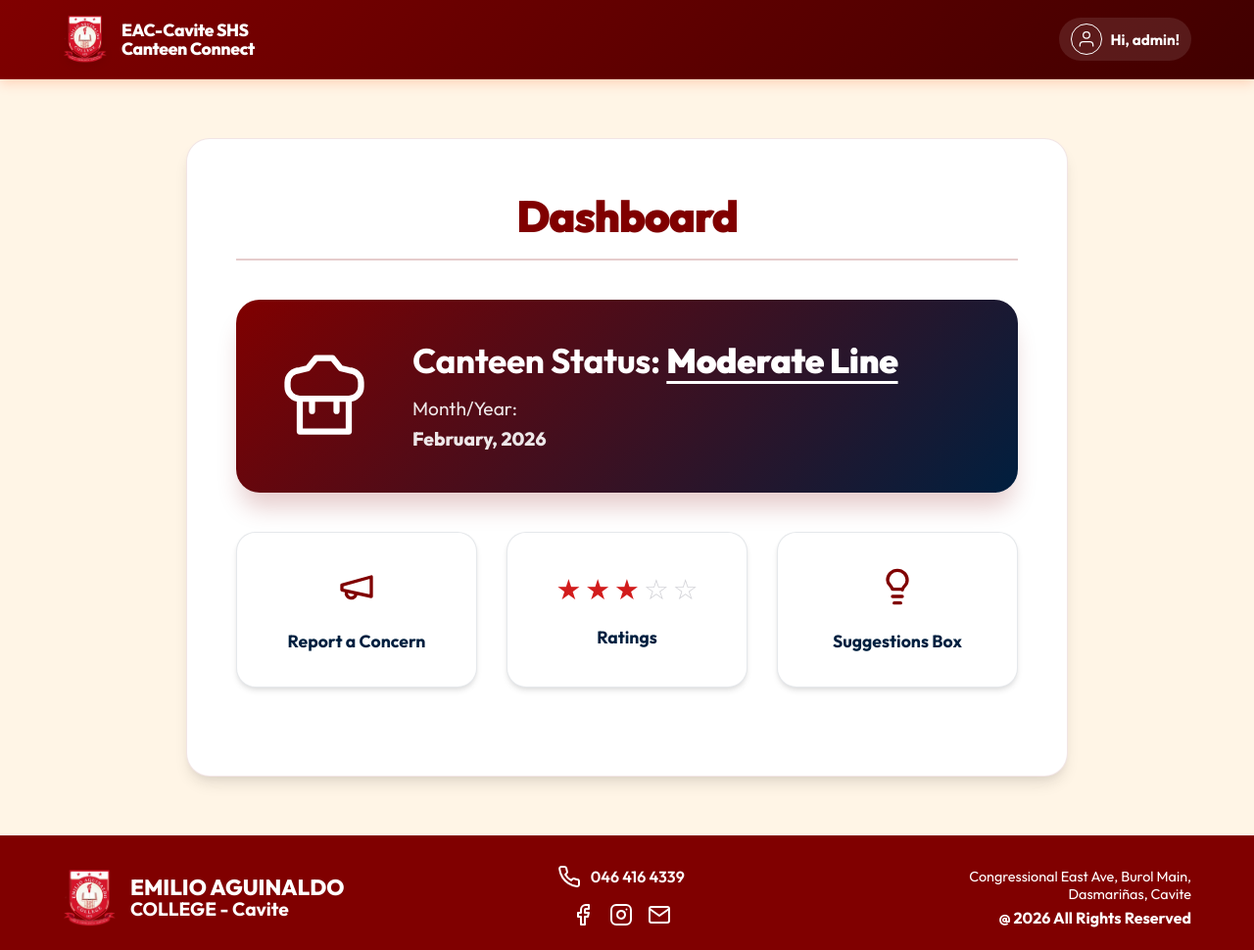
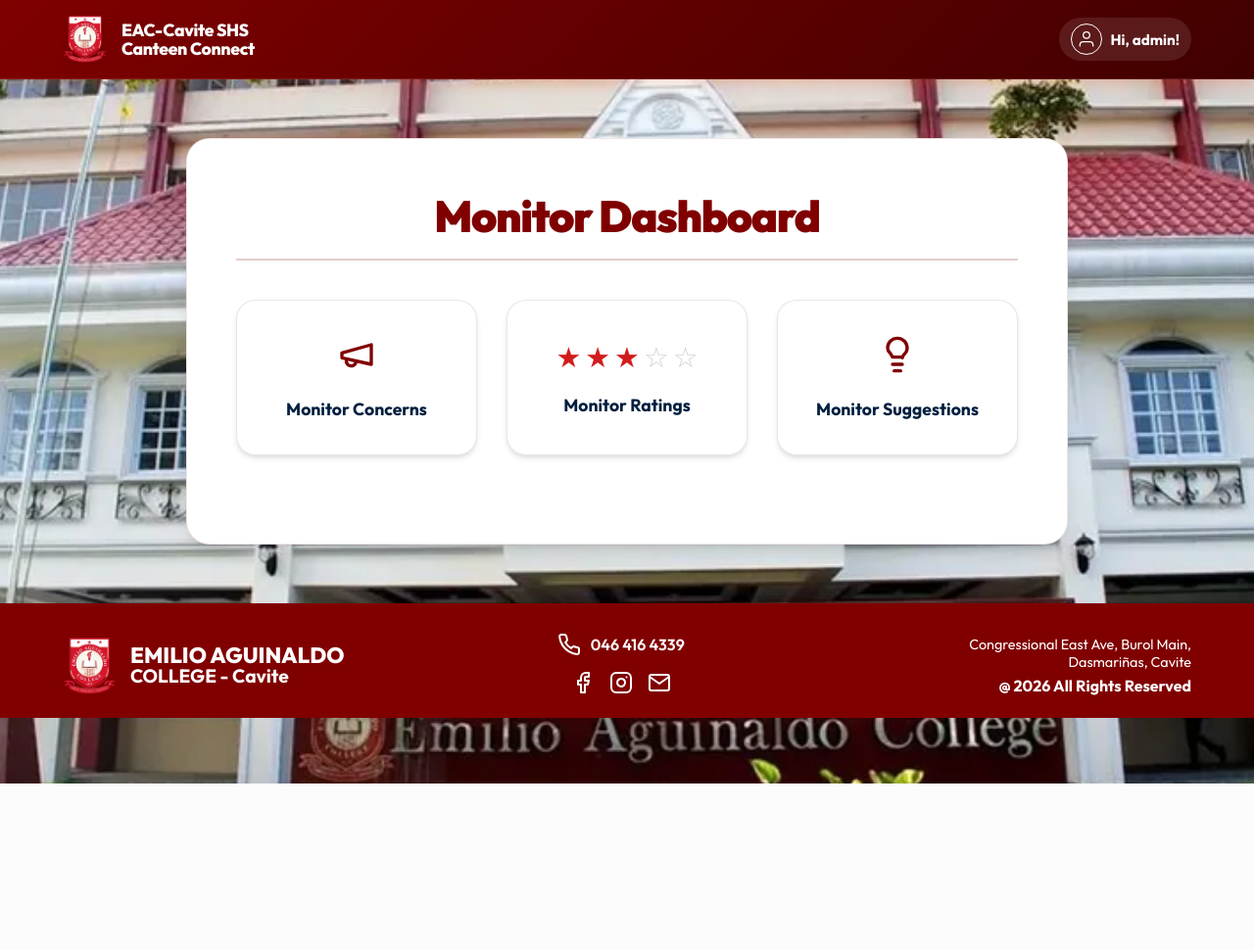
Before and after one commit to RINKASHIME18/EAC_Canteen_Connect, a Django app: page / in a window 1280 px wide. Shown: the whole page at 98% size. After the commit the page ends 800 px from the top, so only its background shows below. Run offline with Django 5.2, Linux system fonts and the light colour scheme; a user stored in the database is signed in.

Commit message:
Separate Admin and Student roles, implement filtered feeds, and add background image

```diff
--- a/canteen/static/canteen/css/base.css
+++ b/canteen/static/canteen/css/base.css
@@ -23,7 +23,11 @@
   margin: 0;
   padding: 0;
   font-family: "Outfit", sans-serif;
-  background-color: var(--bg);
+  background-image: url('../images/Body.png');
+  background-size: cover;
+  background-position: center;
+  background-attachment: fixed;
+  background-repeat: no-repeat;
   color: var(--text-main);
   min-height: 100vh;
   -webkit-font-smoothing: antialiased;
--- /dev/null
+++ b/canteen/templates/canteen/admin_dashboard.html
@@ -0,0 +1,36 @@
+{% extends 'canteen/base.html' %}
+{% load static %}
+
+{% block extra_css %}
+    <link rel="stylesheet" href="{% static 'canteen/css/home.css' %}">
+{% endblock %}
+
+{% block content %}
+<div class="dashboard-wrap">
+    <h1 class="dashboard-title">Monitor Dashboard</h1>
+    <hr class="dashboard-divider">
+
+    <div class="action-grid">
+        <a href="{% url 'admin_concerns' %}" class="action-card">
+            <div class="card-icon">
+                <svg width="40" height="40" viewBox="0 0 24 24" fill="none" stroke="currentColor" stroke-width="2" stroke-linecap="round" stroke-linejoin="round"><path d="m3 11 18-5v12L3 14v-3z"></path><path d="M11.6 16.8 a3 3 0 1 1-5.8-1.6"></path></svg>
+            </div>
+            <h3>Monitor Concerns</h3>
+        </a>
+
+        <a href="{% url 'admin_ratings' %}" class="action-card">
+            <div class="card-icon star-group">
+                <span class="star-filled">★</span><span class="star-filled">★</span><span class="star-filled">★</span><span class="star-empty">☆</span><span class="star-empty">☆</span>
+            </div>
+            <h3>Monitor Ratings</h3>
+        </a>
+
+        <a href="{% url 'admin_suggestions' %}" class="action-card">
+            <div class="card-icon">
+                <svg width="40" height="40" viewBox="0 0 24 24" fill="none" stroke="currentColor" stroke-width="2" stroke-linecap="round" stroke-linejoin="round"><path d="M15 14c.2-1 .7-1.7 1.5-2.5 1-.9 1.5-2.2 1.5-3.5A6 6 0 0 0 6 8c0 1 .5 2.2 1.5 3.1.7.9 1.2 1.7 1.5 2.5h6Z"></path><path d="M9 18h6"></path><path d="M10 22h4"></path></svg>
+            </div>
+            <h3>Monitor Suggestions</h3>
+        </a>
+    </div>
+</div>
+{% endblock %}
--- a/canteen/templates/canteen/home.html
+++ b/canteen/templates/canteen/student_dashboard.html
@@ -7,7 +7,7 @@
 
 {% block content %}
     <div class="dashboard-wrap">
-        <h1 class="dashboard-title">Dashboard</h1>
+        <h1 class="dashboard-title">Student Dashboard</h1>
         <hr class="dashboard-divider">
 
         <div class="status-card">
@@ -42,6 +42,5 @@
                 <h3>Suggestions Box</h3>
             </a>
         </div>
-
     </div>
 {% endblock %}
--- a/canteen/urls.py
+++ b/canteen/urls.py
@@ -1,7 +1,8 @@
 from django.urls import path
 from .views import (
     home, login_view, register_view, logout_view,
-    report_concern, report_history, rate_view, suggestion_view, activity_feed, mark_activity_read
+    report_concern, report_history, rate_view, suggestion_view, activity_feed, mark_activity_read,
+    admin_concerns, admin_ratings, admin_suggestions
 )
 
 urlpatterns = [
@@ -11,6 +12,9 @@
     path('suggest/', suggestion_view, name='suggestion_view'),
     path('history/', report_history, name='report_history'),
     path('activity/', activity_feed, name='activity_feed'),
+    path('monitor/concerns/', admin_concerns, name='admin_concerns'),
+    path('monitor/ratings/', admin_ratings, name='admin_ratings'),
+    path('monitor/suggestions/', admin_suggestions, name='admin_suggestions'),
     path('activity/read/<str:activity_type>/<int:activity_id>/', mark_activity_read, name='mark_activity_read'),
     path('login/', login_view, name='login'),
     path('register/', register_view, name='register'),
--- a/canteen/views.py
+++ b/canteen/views.py
@@ -6,16 +6,7 @@
 from .utils import contains_profanity
 from django.contrib.auth.decorators import login_required
 
-@login_required
-def home(request):
-    return render(request, 'canteen/home.html')
-
-@login_required
-def activity_feed(request):
-    if not request.user.is_staff:
-        messages.error(request, "Access denied. Admins only.")
-        return redirect('home')
-
+def get_activities():
     activities = []
     reports = list(Report.objects.order_by('-created_at')[:20])
     ratings = list(Rating.objects.order_by('-created_at')[:20])
@@ -59,9 +50,80 @@
         })
 
     activities.sort(key=lambda x: x['created_at'], reverse=True)
-    activities = activities[:50]  # Show more on the dedicated page
+    return activities[:50]
 
-    return render(request, 'canteen/activity_feed.html', {'activities': activities})
+@login_required
+def home(request):
+    if request.user.is_staff:
+        return render(request, 'canteen/admin_dashboard.html')
+    return render(request, 'canteen/student_dashboard.html')
+
+@login_required
+def admin_concerns(request):
+    if not request.user.is_staff:
+        return redirect('home')
+
+    activities = []
+    reports = Report.objects.order_by('-created_at')[:50]
+    for r in reports:
+        activities.append({
+            'id': r.id,
+            'type': 'Concern',
+            'user': 'Anonymous' if r.is_anonymous else r.user.username,
+            'content': f"For {r.stall}: {r.concern_text[:100]}" + ('...' if len(r.concern_text) > 100 else ''),
+            'full_content': f"Concern for {r.stall}:\n\n{r.concern_text}",
+            'is_read': r.is_read,
+            'created_at': r.created_at,
+            'icon': 'alert-circle',
+            'meta': f"Reported by: {'Anonymous' if r.is_anonymous else r.user.username} | Section: {r.grade_section or 'N/A'} | Posted on: {r.created_at.strftime('%b %d, %Y %I:%M %p')}"
+        })
+    return render(request, 'canteen/admin_filtered_feed.html', {'activities': activities, 'filter_title': 'Concern'})
+
+@login_required
+def admin_ratings(request):
+    if not request.user.is_staff:
+        return redirect('home')
+
+    activities = []
+    ratings = Rating.objects.order_by('-created_at')[:50]
+    for r in ratings:
+        activities.append({
+            'id': r.id,
+            'type': 'Rating',
+            'user': 'Anonymous' if r.is_anonymous or not r.user else r.user.username,
+            'content': f"{r.rating} stars for {r.stall}: {r.feedback[:100]}...",
+            'full_content': f"Rating for {r.stall}:\n\nRating: {r.rating} Stars\nFood: {r.food_name or 'N/A'}\n\nFeedback: {r.feedback}",
+            'is_read': r.is_read,
+            'created_at': r.created_at,
+            'icon': 'star',
+            'meta': f"Rated by: {'Anonymous' if r.is_anonymous or not r.user else r.user.username} | Posted on: {r.created_at.strftime('%b %d, %Y %I:%M %p')}"
+        })
+    return render(request, 'canteen/admin_filtered_feed.html', {'activities': activities, 'filter_title': 'Rating'})
+
+@login_required
+def admin_suggestions(request):
+    if not request.user.is_staff:
+        return redirect('home')
+
+    activities = []
+    suggestions = Suggestion.objects.order_by('-created_at')[:50]
+    for s in suggestions:
+        activities.append({
+            'id': s.id,
+            'type': 'Suggestion',
+            'user': s.user.username if s.user else 'Anonymous',
+            'content': f"For {s.stall}: {s.suggestion_text[:100]}...",
+            'full_content': f"Suggestion for {s.stall}:\n\n{s.suggestion_text}",
+            'is_read': s.is_read,
+            'created_at': s.created_at,
+            'icon': 'lightbulb',
+            'meta': f"Suggested by: {s.user.username if s.user else 'Anonymous'} | Posted on: {s.created_at.strftime('%b %d, %Y %I:%M %p')}"
+        })
+    return render(request, 'canteen/admin_filtered_feed.html', {'activities': activities, 'filter_title': 'Suggestion'})
+
+@login_required
+def activity_feed(request):
+    return redirect('home')
 
 from django.http import JsonResponse
 @login_required
```
Also changed, not shown: canteen/templates/canteen/admin_filtered_feed.html (renamed from canteen/templates/canteen/activity_feed.html, +4 -4 lines), canteen/static/canteen/images/Body.png (added), db.sqlite3.
